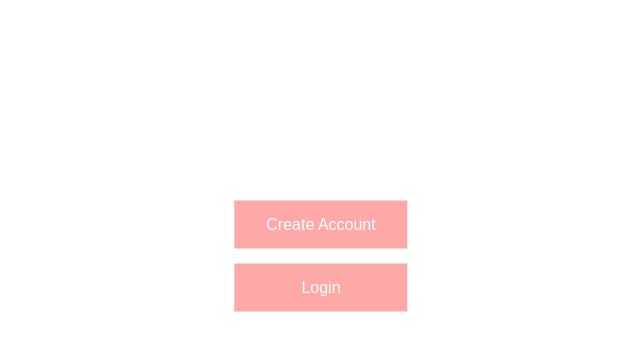
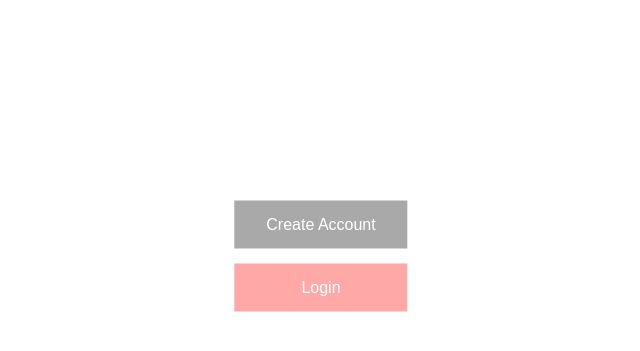
Before and after one commit to consaceves/csc210-project, a Flask app: template templates/home.html in a window 1280 px wide, with the pointer over the restyled element. Shown: the part 144-495 px from the top of the page, without its empty margins (319-959 px from the left). Run offline with Flask 2, Linux system fonts and the light colour scheme; the template is opened without the code that fills it, so the values that code supplies are empty.

Commit message:
CSS and html done, added hidden page

```diff
--- a/static/home.css
+++ b/static/home.css
@@ -22,6 +22,10 @@ body{
     margin-bottom: 15px;
   }
 
+.button1:hover{
+    background-color: darkgrey;
+}
+
 .button2{
     background-color: #ffa8a8;
     width: 100%;
@@ -32,3 +36,7 @@ body{
     font-size: 16px;
     cursor: pointer;
   }
+
+.button2:hover{
+    background-color: darkgrey;
+}
```
